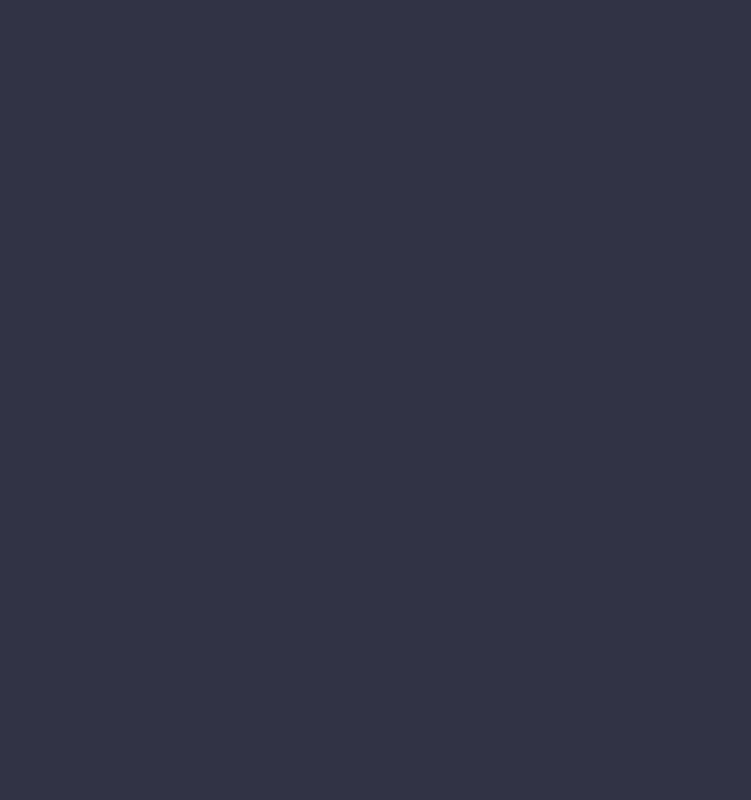
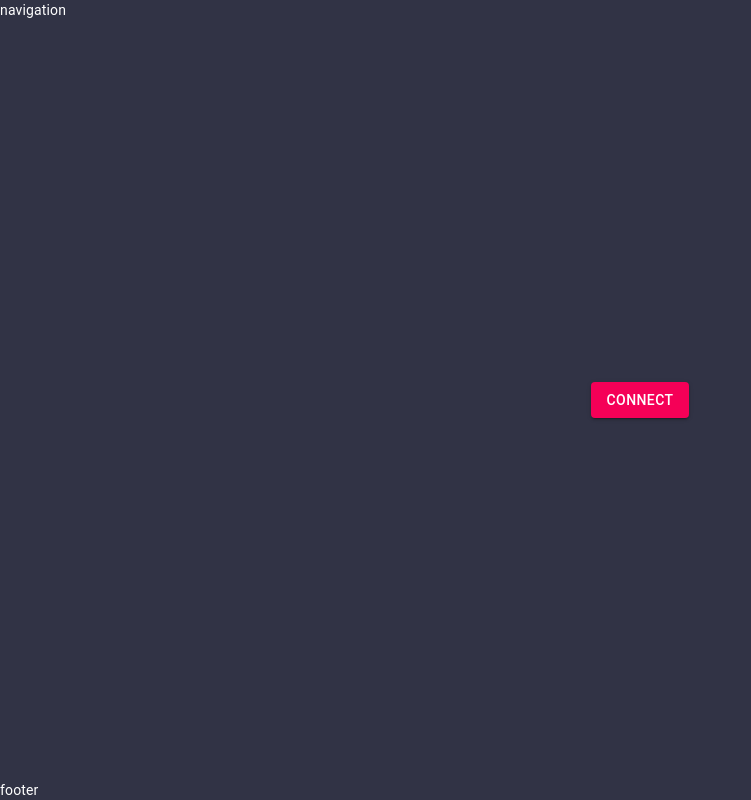
Before and after one commit to Chiselkraft-Design-Laboratory/BatteryBuddyApp, a React (Create React App) app: page / in a window 1280 px wide. Shown: the whole page, without its empty margins (0-751 px from the left). Built offline with nearby package versions, Linux system fonts and the light colour scheme.

Commit message:
U3 [layouts] BaseLayout

```diff
--- a/src/components/App.js
+++ b/src/components/App.js
@@ -1,11 +1,42 @@
 import React from "react";
+import { Button } from "@material-ui/core";
+// constants
+import { linkMode } from "./constants/typedef";
+// context
 import withDeviceManager from "./core/devicemanager";
+// canvas
+import BaseLayout from "./canvas/layouts/baselayout";
 
 export class BatteryBuddyApp extends React.Component {
+  componentDidMount() {
+    if (!this.props.device.linked) {
+      // this.props.device.connect(linkMode.CANBUS);
+    }
+  }
   render() {
     const { device } = this.props;
     console.log("devicemanager", device);
-    return <React.Fragment></React.Fragment>;
+    return (
+      <BaseLayout
+        navigation="navigation"
+        footer="footer"
+        wizard={!device.linked}
+      >
+        {device.linked ? (
+          "page"
+        ) : (
+          <div>
+            <Button
+              variant="contained"
+              color="secondary"
+              onClick={device.connect}
+            >
+              connect
+            </Button>
+          </div>
+        )}
+      </BaseLayout>
+    );
   }
 }
 
--- /dev/null
+++ b/src/components/canvas/layouts/baselayout.js
@@ -0,0 +1,61 @@
+import React from "react";
+import { makeStyles, Grid } from "@material-ui/core";
+
+import withCanvas from "../withCanvas";
+
+const useStyles = makeStyles(
+  (theme) => ({
+    root: {
+      height: "100vh",
+    },
+    main: {
+      flexGrow: 1,
+      overflowY: "auto",
+    },
+    content: {
+      height: "100%",
+      width: "100%",
+
+      "& > *": (props) => ({
+        height: props.wizard && "100%",
+        overflowY: props.wizard && "auto",
+      }),
+    },
+  }),
+  { index: 1 }
+);
+
+const BaseLayout = ({ canvas, navigation, children, footer, wizard }) => {
+  const cl = useStyles(canvas, wizard);
+  return (
+    <Grid
+      container
+      spacing={0}
+      direction="column"
+      alignItems="stretch"
+      justify="flex-start"
+      wrap="nowrap"
+      classes={{ root: cl.root }}
+    >
+      <Grid component="nav" item>
+        {navigation}
+      </Grid>
+      <Grid component="main" item classes={{ item: cl.main }}>
+        <Grid
+          container
+          direction="row"
+          alignContent={wizard ? "center" : "flex-start"}
+          justify={wizard ? "center" : "flex-start"}
+          classes={{ root: cl.content }}
+        >
+          {children}
+        </Grid>
+      </Grid>
+      <Grid component="footer" item>
+        {footer}
+      </Grid>
+    </Grid>
+  );
+};
+
+export default withCanvas(BaseLayout);
```
